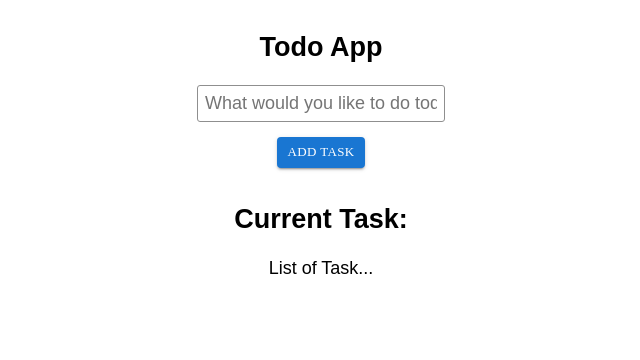
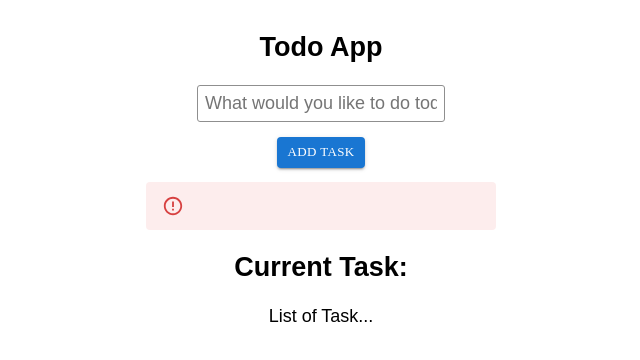
Before and after one commit to kanemds/redux-toolkit-todolist, a React (Create React App) app in the folder client/: page / in a window 1280 px wide. Both pictures are taken after typing "Sample" into the empty fields and a click on the button "ADD TASK". Shown: the top 360 px of the page, without its empty margins (319-959 px from the left). Built offline with nearby package versions, Linux system fonts and the light colour scheme; the HTML template or start-up script is replaced by a standard one.

Commit message:
added material ui for showing error or success message

```diff
--- a/client/src/compoents/AddTodo.js
+++ b/client/src/compoents/AddTodo.js
@@ -1,12 +1,13 @@
 import React, { useState } from 'react'
-import { Button } from '@mui/material'
-import { useDispatch } from 'react-redux'
+import { Button, Alert, CircularProgress } from '@mui/material'
+import { useDispatch, useSelector } from 'react-redux'
 import { todosAdd } from '../features/todosSlice'
 
 const AddTodo = () => {
 
   const dispatch = useDispatch()
-
+  const todosState = useSelector((state) => state.todosState)
+  console.log(todosState)
   const [todo, setTodo] = useState({
     task: '',
     isComplete: false
@@ -43,8 +44,18 @@ const AddTodo = () => {
             fontFamily: "'Abel', 'sansSerif'",
           }}
         >
-          Add Task
+          {
+            todosState.addTodoStatus === 'pending' ? (
+              <CircularProgress size={24} color='secondary' />
+            ) : 'Add Task'
+          }
         </Button>
+        {todosState.addTodoStatus === 'rejected' ? (
+          <Alert severity='error'> {todosState.addTodoError}</Alert>
+        ) : null}
+        {todosState.addTodoStatus === 'success' ? (
+          <Alert severity='success'> Task Added </Alert>
+        ) : null}
       </form>
     </>
   )
--- a/client/src/features/todosSlice.js
+++ b/client/src/features/todosSlice.js
@@ -52,7 +52,7 @@ const todosSlice = createSlice({
       return {
         ...state,
         todos: [action.payload, ...state.todos],
-        addTodoStatus: 'Success',
+        addTodoStatus: 'success',
         addTodoError: '',
         getTodoStatus: '',
         getTodoError: '',
```
